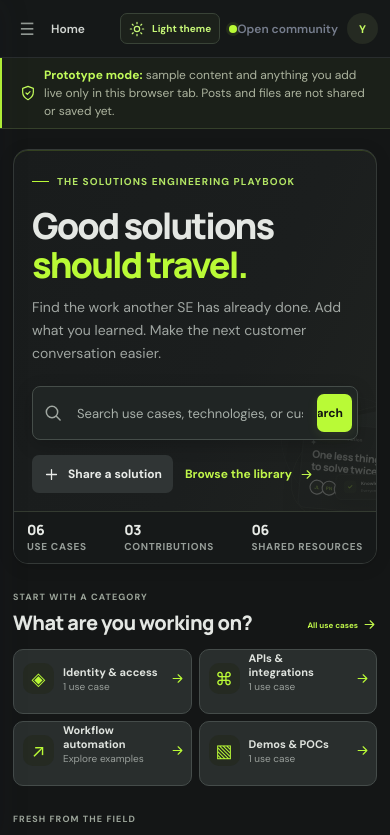
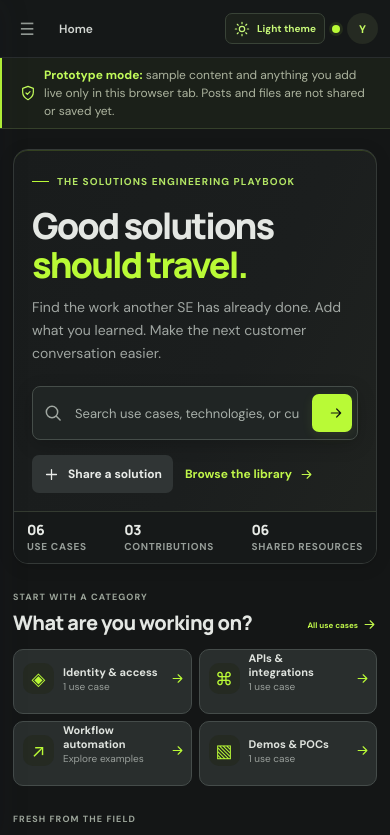
Before and after one commit to PCHIII/SE-Proper, a React (Vite) app: page / in a window 390 px wide. Shown: the top 835 px of the page. Built offline with nearby package versions, Linux system fonts and the light colour scheme.

Commit message:
Fix mobile layout collisions

```diff
--- a/src/styles.css
+++ b/src/styles.css
@@ -454,6 +454,24 @@ html[data-theme="light"] .theme-toggle { color: #394638; border-color: #d5dbd3;
 html[data-theme="light"] .theme-toggle:hover { border-color: #a9bf8a; background: #edf2e8; }
 
 @media (max-width: 640px) {
+  .topbar { gap: 8px; }
+  .breadcrumb { flex: 1 1 auto; min-width: 0; overflow: hidden; white-space: nowrap; }
+  .breadcrumb > strong { min-width: 0; overflow: hidden; text-overflow: ellipsis; white-space: nowrap; }
+  .topbar-actions { flex: 0 0 auto; gap: 7px; }
+  .public-mode { flex: 0 0 8px; font-size: 0; line-height: 0; }
+  .public-mode .footer-dot { width: 8px; height: 8px; }
+  .hero-art { display: none; }
+  .hero-search { gap: 8px; }
+  .hero-search .button { flex: 0 0 40px; width: 40px; min-width: 40px; padding: 0; overflow: hidden; font-size: 0; }
+  .hero-search .button svg { flex: 0 0 auto; }
+  .detail-meta { flex-wrap: wrap; gap: 6px; }
+  .detail-meta > span:not(.avatar):not(.meta-divider) { white-space: nowrap; }
+  .meta-divider { flex: 0 0 3px; }
+  .contribution-card-head { display: grid; grid-template-columns: 36px minmax(0, 1fr) auto; align-items: start; gap: 8px; }
+  .contribution-head-text { min-width: 0; flex: initial; }
+  .contribution-head-text strong { word-break: normal; overflow-wrap: anywhere; }
+  .contribution-status { grid-column: 2; grid-row: 2; max-width: 100%; margin: 0; justify-self: start; }
+  .contribution-card-head > svg { grid-column: 3; grid-row: 1; margin: 2px 0 0 auto; }
   .theme-toggle { min-height: 31px; padding-inline: 8px; font-size: 10px; }
   .hero-search { min-height: 52px; }
   .hero-search input { font-size: 13px; }
```
